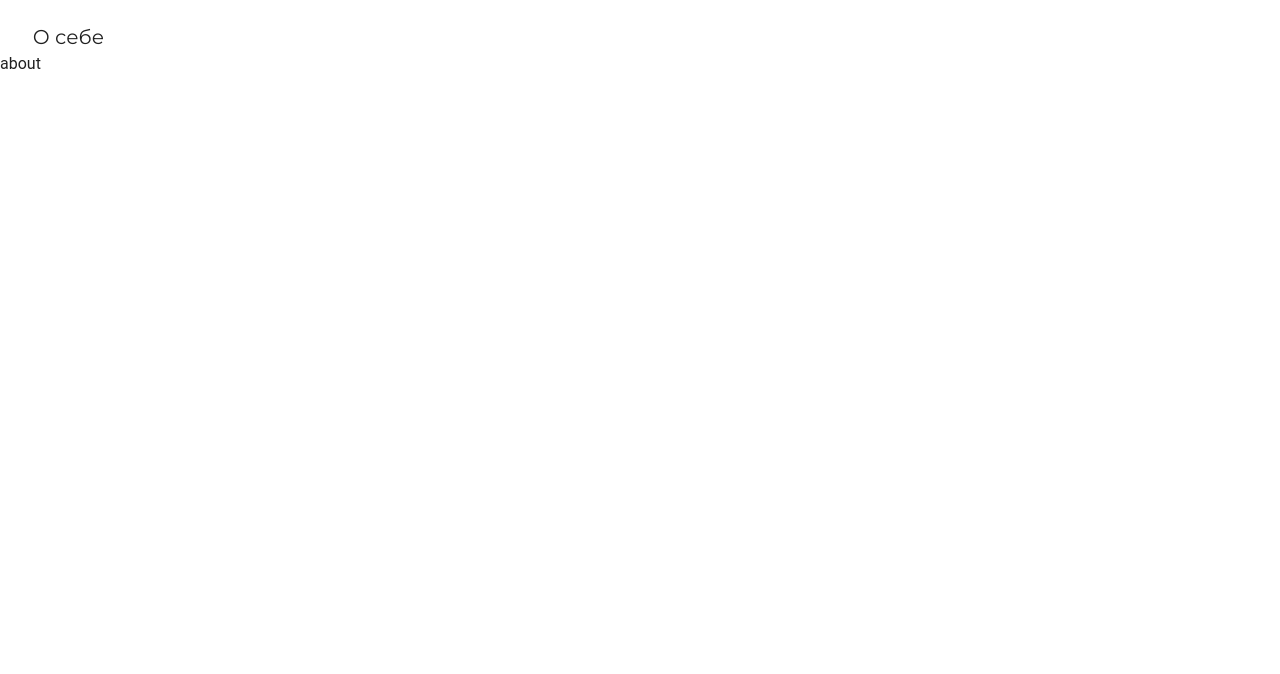
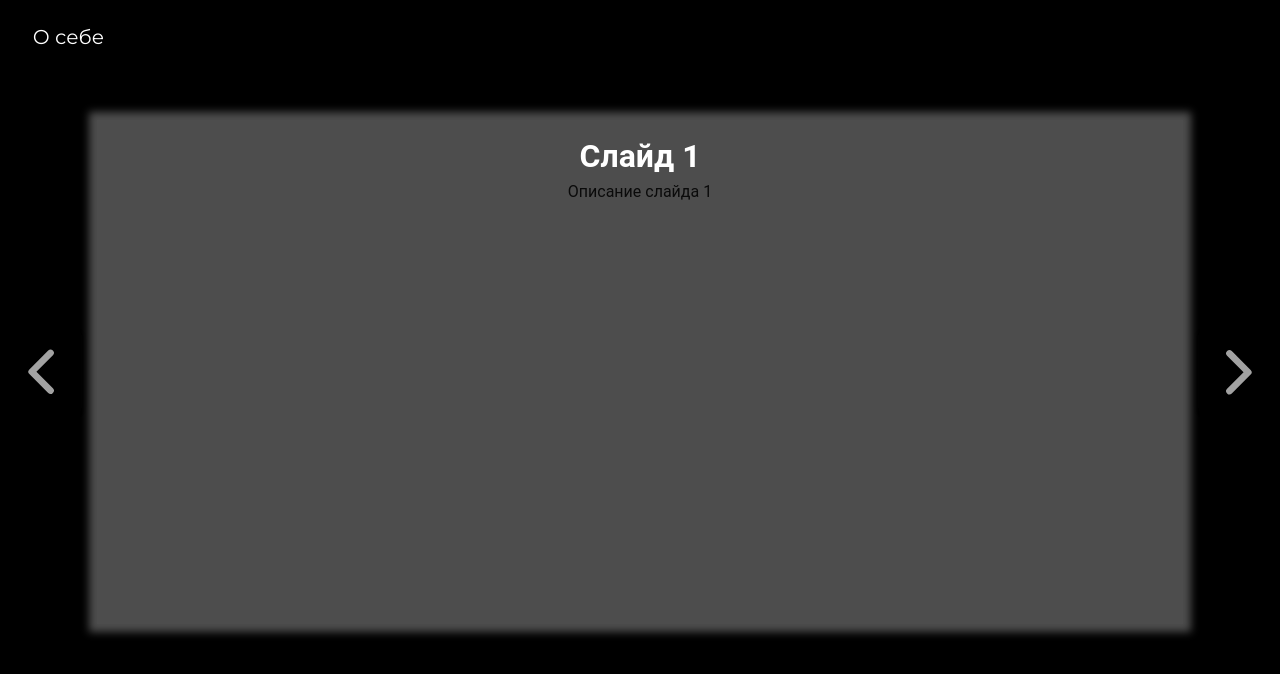
Before and after one commit to Ahri-ninetailed/halyapina.com, a Vue app: page /aboutme in a window 1280 px wide. Shown: the top 674 px of the page. Built offline with nearby package versions, Linux system fonts and the light colour scheme.

Commit message:
Add about page

```diff
--- a/src/components/Header.vue
+++ b/src/components/Header.vue
@@ -1,5 +1,5 @@
 <template>
-  <header :class="{ 'mainpage-header': isHomePage }" class="h-montserrat-regular header">
+  <header :class="pagesStyles" class="h-montserrat-regular header">
     <a class="no-default-styles" href="/aboutme"><p>О себе</p></a>
     <!-- Здесь размещайте содержимое вашего хедера -->
   </header>
@@ -12,6 +12,24 @@ export default {
     isHomePage() {
       return window.location.pathname === '/'; // Замените на реальный путь главной страницы
     },
+    isAboutPage() {
+      return window.location.pathname === '/aboutme'; // Замените на реальный путь главной страницы
+    },
+    pagesStyles() {
+      if (this.isHomePage) {
+
+        return 'mainpage-header';
+
+      } else if (this.isAboutPage) {
+
+        return 'aboutpage-header';
+
+      } else {
+
+        return '';
+
+      }
+    }
   },
 }
 </script>
@@ -23,6 +41,12 @@ export default {
   padding-top: 2.7vh;
   padding-left: 4.1vh;
 }
+
+.aboutpage-header {
+  background-color: black;
+  color: white
+}
+
 .mainpage-header {
     /* background-color: transparent; */
 
--- a/src/pages/About.vue
+++ b/src/pages/About.vue
@@ -1,15 +1,102 @@
 <template>
-  <div>
-    about
-  </div>
+  <v-container class="aboutpage pa-0" fluid>
+    <v-row class="text-center" justify="center" style="height: 73vh; padding-top: 10vh;">
+      <v-col xs="1" sm="1" class="d-flex align-center text-center justify-center">
+        <v-btn :style="heightArr" @click="prevSlide" class="transparent-button">
+          <img :style="heightArr" src="../images/AboutMePage/arr-left.svg" alt="Prev slide" />
+        </v-btn>
+      </v-col>
+      <v-col xs="10" sm="10" class="slide">
+        <v-carousel style="width: 100%; height: inherit;" :show-arrows="false" :cycle="false" hide-delimiters v-model="carouselModel">
+          <v-carousel-item>
+            <!-- Ваш первый слайд -->
+            <v-row class="slide">
+              <v-col>
+                <h1 style="color: white;">Слайд 1</h1>
+                <p>Описание слайда 1</p>
+              </v-col>
+            </v-row>
+          </v-carousel-item>
+
+          <v-carousel-item>
+            <!-- Ваш второй слайд -->
+            <v-row class="slide">
+              <v-col>
+                <h1 style="color: white;">Слайд 2</h1>
+                <p>Описание слайда 2</p>
+              </v-col>
+            </v-row>
+          </v-carousel-item>
+          <v-carousel-item>
+            <!-- Ваш второй слайд -->
+            <v-row class="slide">
+              <v-col>
+                <h1 style="color: white;">Слайд 3</h1>
+                <p>Описание слайда 3</p>
+              </v-col>
+            </v-row>
+          </v-carousel-item>
+          <!-- Добавьте дополнительные слайды, если необходимо -->
+
+        </v-carousel>
+      </v-col>
+      <v-col xs="1" sm="1" class="d-flex align-center text-center justify-center">
+        <v-btn :style="heightArr" @click="nextSlide" class="transparent-button">
+          <img :style="heightArr" src="../images/AboutMePage/arr-right.svg" alt="Next slide" />
+        </v-btn>
+      </v-col>
+    </v-row>
+  </v-container>
 </template>
 
 <script>
 export default {
   name: 'AboutPage',
+  data() {
+    return {
+      carouselModel: 0,
+      totalSlides: 3, // Общее количество слайдов (вам нужно установить актуальное значение)
+      heightArr: {
+        height: '10vh'
+      }
+    };
+  },
+  methods: {
+    nextSlide() {
+      if ((this.carouselModel + 1) === this.totalSlides) {
+        this.carouselModel = 0;
+      } else {
+        this.carouselModel++;
+      }
+    },
+    prevSlide() {
+      if ((this.carouselModel - 1) < 0) {
+        this.carouselModel = this.totalSlides - 1;
+      } else {
+        this.carouselModel--;
+      }
+    },
+  }
 }
 </script>
 
 <style scoped>
-/* Здесь оформление вашего хедера */
+.transparent-button {
+  background-color: transparent;
+  padding: 0;
+  /* Убрать отступы кнопки */
+  border: none;
+}
+
+.slide {
+  background-color: rgb(77, 77, 77);
+  padding: 0;
+  margin: 0;
+  box-shadow: 0px 0px 1vh 8px rgb(77, 77, 77);
+}
+
+.aboutpage {
+  background-color: black;
+  height: 100vh;
+}
 </style>
```
Also changed, not shown: src/images/AboutMePage/arr-left.svg (added), src/images/AboutMePage/arr-right.svg (added).
